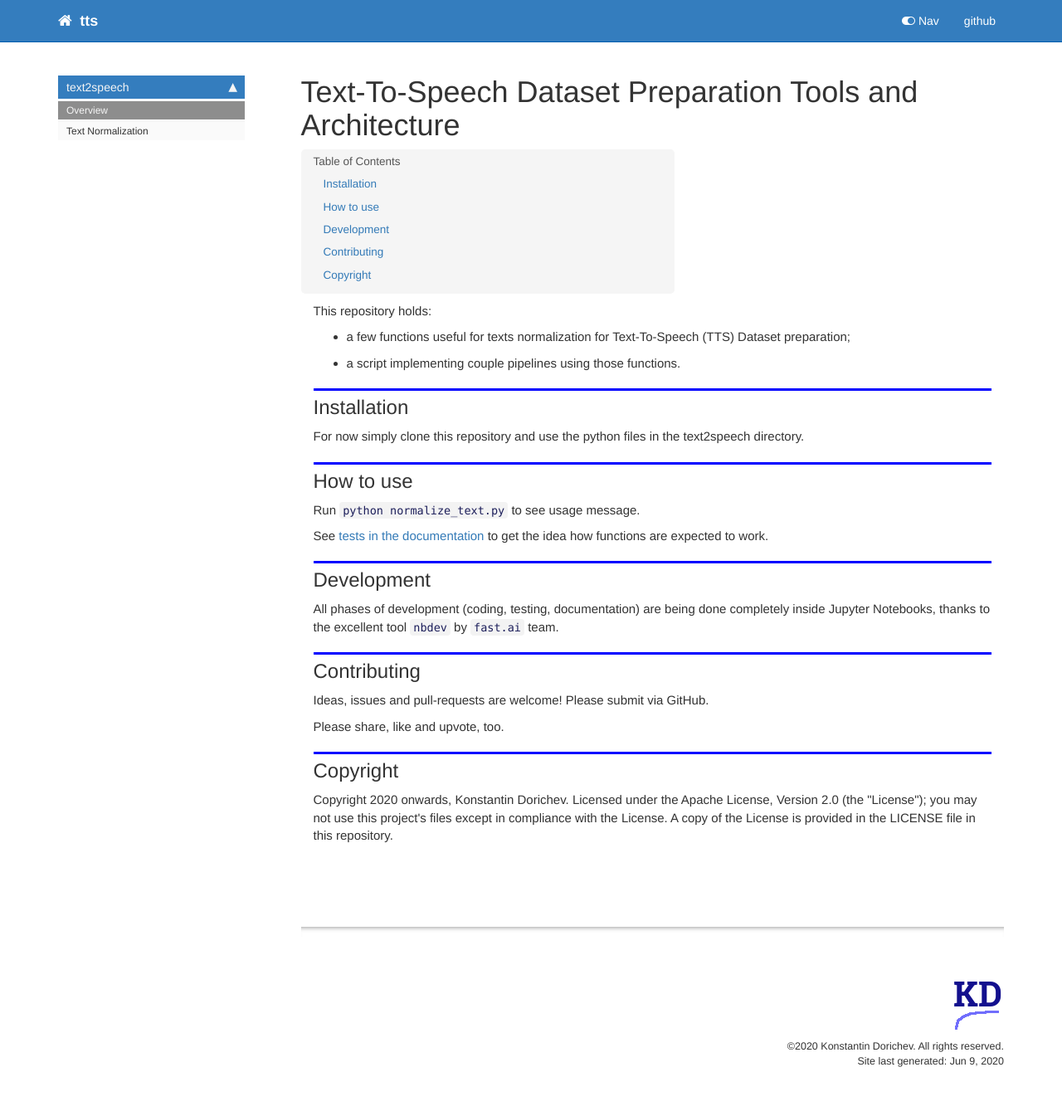
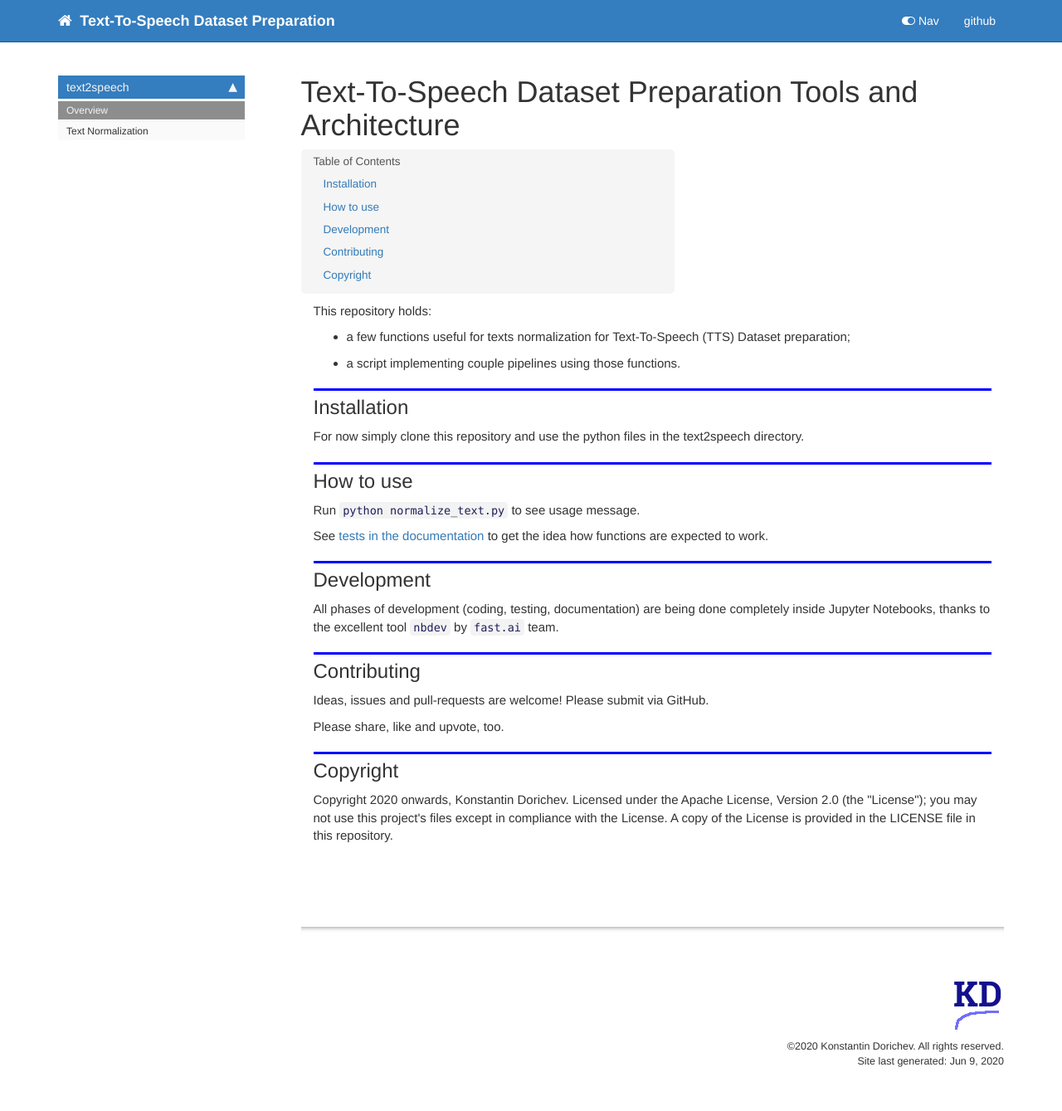
Before and after one commit to kdorichev/text2speech, a Jekyll site: the page built from docs/index.html, in a window 1280 px wide. Shown: the whole page at 83% size. Built offline with Jekyll 4.4.1, drawn with Linux system fonts in a browser that asks for light colours; nearby versions of some CDN libraries; comment, search, counter and statistics services are not loaded.

Commit message:
tts -> text2speech on site

```diff
--- a/docs/_config.yml
+++ b/docs/_config.yml
@@ -1,7 +1,7 @@
-repository: kdorichev/tts
+repository: kdorichev/text2speech
 output: web
-topnav_title: tts
-site_title: tts
+topnav_title: Text-To-Speech Dataset Preparation
+site_title: text2speech
 company_name: Konstantin Dorichev
 description: Text To Speech (TTS) dataset preparation and Model
 # Set to false to disable KaTeX math
```
